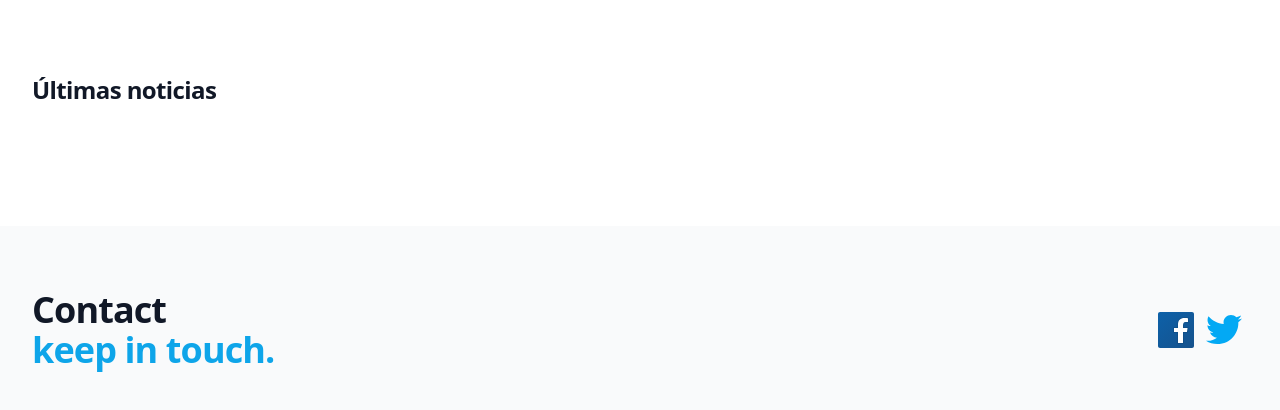
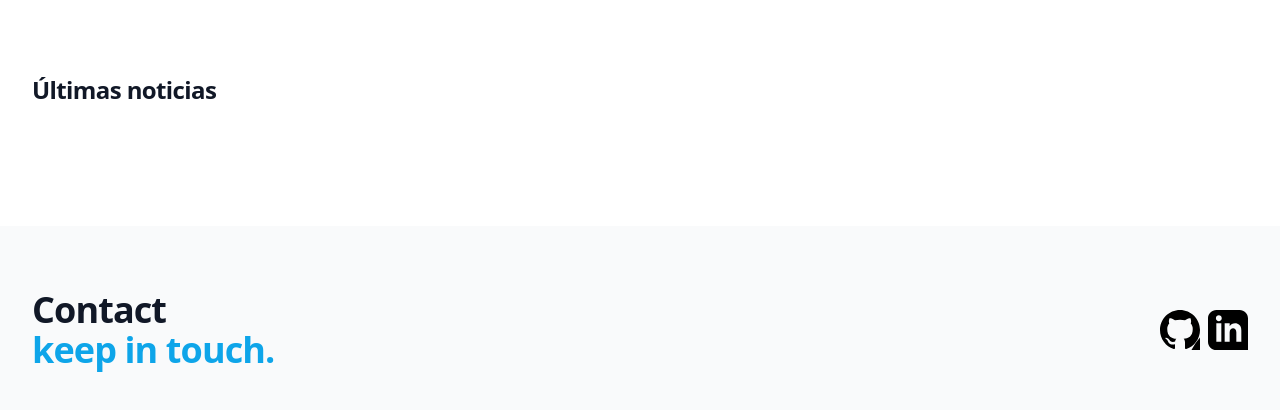
Before and after one commit to deibyrayo/async-landing, a website: page src/index.html in a window 1280 px wide. Shown: the part 1314-1724 px from the top of the page. Drawn offline with nearby package versions, Linux system fonts and the light colour scheme; no server answers.

Commit message:
add: contact links

```diff
--- a/src/index.html
+++ b/src/index.html
@@ -87,8 +87,8 @@
             </div>
         </div>
         <div class="lg:absolute lg:inset-y-0 lg:right-0 lg:w-1/2">
-            <img class="h-56 w-full object-cover sm:h-72 md:h-96 lg:w-full lg:h-full" src="https://suzume-tojimari-movie.jp/assets/images/ver4/top/v2-pc.jpg?ver=3"
-                alt="">
+            <img class="h-56 w-full object-cover sm:h-72 md:h-96 lg:w-full lg:h-full"
+                src="https://suzume-tojimari-movie.jp/assets/images/ver4/top/v2-pc.jpg?ver=3" alt="">
         </div>
     </div>
     <div class="bg-white">
@@ -106,31 +106,21 @@
                 <span class="block text-sky-500">keep in touch.</span>
             </h2>
             <div class="mt-8 flex lg:mt-0 lg:flex-shrink-0">
-                <svg xmlns="http://www.w3.org/2000/svg" x="0px" y="0px" width="48" height="48" viewBox="0 0 48 48"
-                    style=" fill:#000000;">
-                    <linearGradient id="awSgIinfw5_FS5MLHI~A9a_yGcWL8copNNQ_gr1" x1="6.228" x2="42.077" y1="4.896"
-                        y2="43.432" gradientUnits="userSpaceOnUse">
-                        <stop offset="0" stop-color="#0d61a9"></stop>
-                        <stop offset="1" stop-color="#16528c"></stop>
-                    </linearGradient>
-                    <path fill="url(#awSgIinfw5_FS5MLHI~A9a_yGcWL8copNNQ_gr1)"
-                        d="M42,40c0,1.105-0.895,2-2,2H8c-1.105,0-2-0.895-2-2V8c0-1.105,0.895-2,2-2h32	c1.105,0,2,0.895,2,2V40z">
-                    </path>
+                <svg xmlns="http://www.w3.org/2000/svg" width="40" height="40" viewBox="0 0 24 24">
                     <path
-                        d="M25,38V27h-4v-6h4v-2.138c0-5.042,2.666-7.818,7.505-7.818c1.995,0,3.077,0.14,3.598,0.208	l0.858,0.111L37,12.224L37,17h-3.635C32.237,17,32,18.378,32,19.535V21h4.723l-0.928,6H32v11H25z"
-                        opacity=".05"></path>
+                        d="M12 0c-6.626 0-12 5.373-12 12 0 5.302 3.438 9.8 8.207 11.387.599.111.793-.261.793-.577v-2.234c-3.338.726-4.033-1.416-4.033-1.416-.546-1.387-1.333-1.756-1.333-1.756-1.089-.745.083-.729.083-.729 1.205.084 1.839 1.237 1.839 1.237 1.07 1.834 2.807 1.304 3.492.997.107-.775.418-1.305.762-1.604-2.665-.305-5.467-1.334-5.467-5.931 0-1.311.469-2.381 1.236-3.221-.124-.303-.535-1.524.117-3.176 0 0 1.008-.322 3.301 1.23.957-.266 1.983-.399 3.003-.404 1.02.005 2.047.138 3.006.404 2.291-1.552 3.297-1.23 3.297-1.23.653 1.653.242 2.874.118 3.176.77.84 1.235 1.911 1.235 3.221 0 4.609-2.807 5.624-5.479 5.921.43.372.823 1.102.823 2.222v3.293c0 .319.192.694.801.576 4.765-1.589 8.199-6.086 8.199-11.386 0-6.627-5.373-12-12-12z" />
+                    <a href="https://github.com/lightningcode-d">
+                        <circle cx="50" cy="40" r="35" />
+                    </a>
+                </svg>
+
+                <div class="m-1"></div>
+                <svg xmlns="http://www.w3.org/2000/svg" width="40" height="40" viewBox="0 0 24 24">
                     <path
-                        d="M25.5,37.5v-11h-4v-5h4v-2.638c0-4.788,2.422-7.318,7.005-7.318c1.971,0,3.03,0.138,3.54,0.204	l0.436,0.057l0.02,0.442V16.5h-3.135c-1.623,0-1.865,1.901-1.865,3.035V21.5h4.64l-0.773,5H31.5v11H25.5z"
-                        opacity=".07"></path>
-                    <path fill="#fff"
-                        d="M33.365,16H36v-3.754c-0.492-0.064-1.531-0.203-3.495-0.203c-4.101,0-6.505,2.08-6.505,6.819V22h-4v4	h4v11h5V26h3.938l0.618-4H31v-2.465C31,17.661,31.612,16,33.365,16z">
-                    </path>
-                </svg>
-                <svg xmlns="http://www.w3.org/2000/svg" x="0px" y="0px" width="48" height="48" viewBox="0 0 48 48"
-                    style=" fill:#000000;">
-                    <path fill="#03A9F4"
-                        d="M42,12.429c-1.323,0.586-2.746,0.977-4.247,1.162c1.526-0.906,2.7-2.351,3.251-4.058c-1.428,0.837-3.01,1.452-4.693,1.776C34.967,9.884,33.05,9,30.926,9c-4.08,0-7.387,3.278-7.387,7.32c0,0.572,0.067,1.129,0.193,1.67c-6.138-0.308-11.582-3.226-15.224-7.654c-0.64,1.082-1,2.349-1,3.686c0,2.541,1.301,4.778,3.285,6.096c-1.211-0.037-2.351-0.374-3.349-0.914c0,0.022,0,0.055,0,0.086c0,3.551,2.547,6.508,5.923,7.181c-0.617,0.169-1.269,0.263-1.941,0.263c-0.477,0-0.942-0.054-1.392-0.135c0.94,2.902,3.667,5.023,6.898,5.086c-2.528,1.96-5.712,3.134-9.174,3.134c-0.598,0-1.183-0.034-1.761-0.104C9.268,36.786,13.152,38,17.321,38c13.585,0,21.017-11.156,21.017-20.834c0-0.317-0.01-0.633-0.025-0.945C39.763,15.197,41.013,13.905,42,12.429">
-                    </path>
+                        d="M19 0h-14c-2.761 0-5 2.239-5 5v14c0 2.761 2.239 5 5 5h14c2.762 0 5-2.239 5-5v-14c0-2.761-2.238-5-5-5zm-11 19h-3v-11h3v11zm-1.5-12.268c-.966 0-1.75-.79-1.75-1.764s.784-1.764 1.75-1.764 1.75.79 1.75 1.764-.783 1.764-1.75 1.764zm13.5 12.268h-3v-5.604c0-3.368-4-3.113-4 0v5.604h-3v-11h3v1.765c1.396-2.586 7-2.777 7 2.476v6.759z" />
+                    <a href="https://www.linkedin.com/in/deiby-rayo/">
+                        <circle cx="50" cy="40" r="35" />
+                    </a>
                 </svg>
             </div>
         </div>
```
